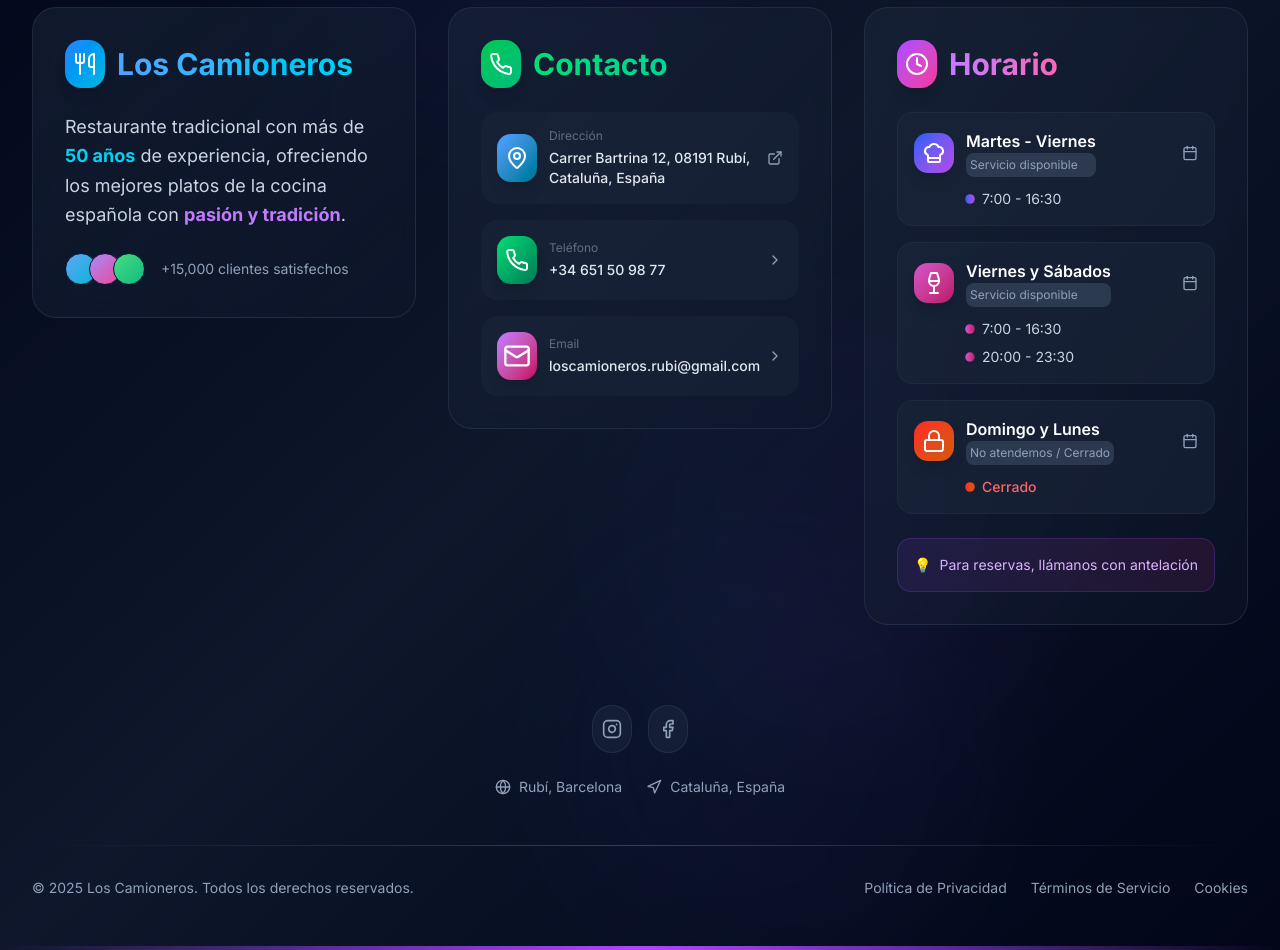
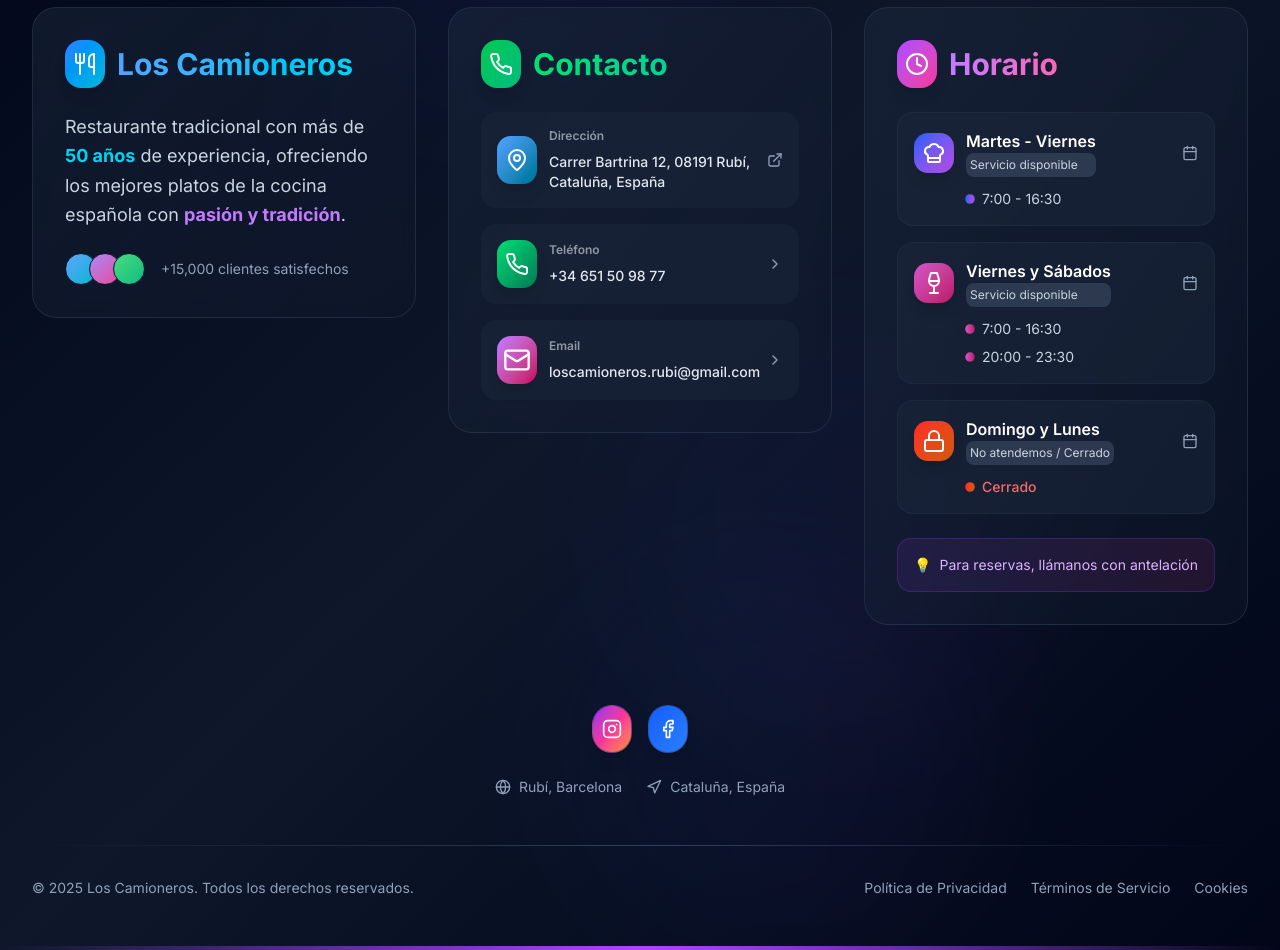
Before and after one commit to rubenmoya04/LosCamionerosWeb, a Next.js app: page / in a window 1280 px wide. Shown: the part 9060-10010 px from the top of the page. Built offline with nearby package versions, Linux system fonts and the light colour scheme.

Commit message:
Mejoras de footer: inst-facb y los platos mejorado en movil

```diff
--- a/components/featured-dishes.tsx
+++ b/components/featured-dishes.tsx
@@ -305,8 +305,8 @@ export default function FeaturedDishes() {
                 key={dish.id}
                 variants={itemVariants}
                 whileHover={{
-                  scale: isMobile ? 1.02 : 1.05,
-                  y: isMobile ? -5 : -10
+                  scale: isMobile ? 1 : 1.05,
+                  y: isMobile ? 0 : -10
                 }}
                 transition={{ type: "spring", stiffness: 400 }}
                 onMouseEnter={() => setHoveredCard(dish.id)}
@@ -356,10 +356,11 @@ export default function FeaturedDishes() {
                     <img
                       src={dish.image}
                       alt={dish.name}
-                      className={`w-full h-full object-cover transition-all duration-700 ${hoveredCard === dish.id ? "scale-110" : "scale-100"}`}
+                      className={`w-full h-full object-cover transition-all duration-700 ${isMobile ? "scale-100" : hoveredCard === dish.id ? "scale-110" : "scale-100"}`}
                     />
 
-                    {/* Overlay con efecto hover */}
+                    {/* Overlay con efecto hover - Solo en desktop */}
+                    {!isMobile && (
                       <div className={`absolute inset-0 bg-gradient-to-t from-black/60 via-transparent to-transparent transition-opacity duration-500 ${hoveredCard === dish.id ? "opacity-100" : "opacity-0"}`}>
                         <div className="absolute bottom-2 sm:bottom-3 md:bottom-4 left-2 sm:left-3 md:left-4 right-2 sm:right-3 md:right-4">
                           <div className="flex items-center gap-1 sm:gap-2 text-white">
@@ -368,9 +369,10 @@ export default function FeaturedDishes() {
                           </div>
                         </div>
                       </div>
+                    )}
 
-                    {/* Efecto de brillo */}
-                    {hoveredCard === dish.id && (
+                    {/* Efecto de brillo - Solo en desktop */}
+                    {!isMobile && hoveredCard === dish.id && (
                       <div className="absolute inset-0 bg-gradient-to-tr from-transparent via-white/20 to-transparent transform -skew-x-12 -translate-x-full animate-shimmer"></div>
                     )}
                   </div>
@@ -389,8 +391,10 @@ export default function FeaturedDishes() {
                     </p>
                   </div>
 
-                  {/* Efecto de borde animado */}
+                  {/* Efecto de borde animado - Solo en desktop */}
+                  {!isMobile && (
                     <div className="absolute inset-0 rounded-2xl sm:rounded-3xl bg-gradient-to-r from-blue-400 to-cyan-500 opacity-0 group-hover:opacity-20 transition-opacity duration-500 -z-10"></div>
+                  )}
                 </div>
               </motion.div>
             ))}
@@ -490,13 +494,13 @@ export default function FeaturedDishes() {
               {/* Botones de navegación - Visibles en móvil y desktop */}
               <button
                 onClick={() => navigateImage('prev')}
-                className="absolute left-2 sm:left-4 top-1/2 -translate-y-1/2 bg-white/20 hover:bg-white/30 text-white p-2 sm:p-3 rounded-full backdrop-blur-sm transition-all duration-300 active:scale-95 shadow-lg"
+                className="absolute left-2 sm:left-4 top-1/2 -translate-y-1/2 bg-[#c2c2c2] hover:bg-white/30 text-white p-2 sm:p-3 rounded-full backdrop-blur-sm transition-all duration-300 active:scale-95 shadow-lg"
               >
                 <ChevronLeft className="w-5 h-5 sm:w-6 sm:h-6" />
               </button>
               <button
                 onClick={() => navigateImage('next')}
-                className="absolute right-2 sm:right-4 top-1/2 -translate-y-1/2 bg-white/20 hover:bg-white/30 text-white p-2 sm:p-3 rounded-full backdrop-blur-sm transition-all duration-300 active:scale-95 shadow-lg"
+                className="absolute right-2 sm:right-4 top-1/2 -translate-y-1/2 bg-[#c2c2c2] hover:bg-white/30 text-white p-2 sm:p-3 rounded-full backdrop-blur-sm transition-all duration-300 active:scale-95 shadow-lg"
               >
                 <ChevronRight className="w-5 h-5 sm:w-6 sm:h-6" />
               </button>
--- a/components/footer.tsx
+++ b/components/footer.tsx
@@ -91,9 +91,20 @@ const schedule: ScheduleItem[] = [
 ]
 
 const socialLinks: SocialLink[] = [
-  { icon: Instagram, href: "https://www.instagram.com/loscamionerosrubi", label: "Instagram" },
-  { icon: Facebook, href: "https://www.facebook.com/share/1A4tKngTFw/", label: "Facebook" }
-
+  {
+    icon: Instagram,
+    href: "https://www.instagram.com/loscamionerosrubi",
+    label: "Instagram",
+    brandColor: "bg-gradient-to-br from-purple-600 via-pink-500 to-orange-400",
+    hoverColor: "hover:from-purple-700 hover:via-pink-600 hover:to-orange-500"
+  },
+  {
+    icon: Facebook,
+    href: "https://www.facebook.com/share/1A4tKngTFw/",
+    label: "Facebook",
+    brandColor: "bg-gradient-to-br from-blue-600 to-blue-500",
+    hoverColor: "hover:from-blue-700 hover:to-blue-600"
+  }
 ]
 
 // Custom hook for hover states
@@ -178,7 +189,7 @@ const ContactCard: React.FC<{
 
       <div className="flex-1 min-w-0">
         <motion.p
-          className="text-xs text-slate-400 mb-1"
+          className="text-xs text-slate-200 mb-1 sm:mb-2 font-semibold"
           initial={{ opacity: 0.6 }}
           whileHover={{ opacity: 1 }}
         >
@@ -236,7 +247,7 @@ const ScheduleCard: React.FC<{ item: ScheduleItem; index: number }> = ({ item, i
             >
               {item.days}
             </motion.p>
-            <p className="text-xs text-slate-400 bg-slate-600/50 p-1 rounded-md ">
+            <p className="text-xs text-slate-300 bg-slate-600/50 p-1 rounded-md ">
               {item.hours[0] === "Cerrado" ? "No atendemos / Cerrado" : "Servicio disponible"}
             </p>
           </div>
@@ -275,30 +286,55 @@ const ScheduleCard: React.FC<{ item: ScheduleItem; index: number }> = ({ item, i
 
 // Social Link Component - Fully responsive
 const SocialLinkComponent: React.FC<{ social: SocialLink; index: number }> = ({ social, index }) => {
-  const IconComponent = social.icon
+  const IconComponent = social.icon;
 
   return (
     <motion.a
-      key={index}
       href={social.href}
-      className="relative group w-14 h-14 sm:w-10 sm:h-12 bg-slate-800/50 rounded-full flex items-center justify-center border border-slate-700/50 hover:border-cyan-500/50 transition-all duration-300"
-      aria-label={social.label}
-      initial={{ opacity: 0, scale: 0 }}
-      whileInView={{ opacity: 1, scale: 1 }}
-      viewport={{ once: true }}
-      transition={{ delay: index * 0.1, type: "spring" }}
+      className={`relative group w-14 h-14 sm:w-10 sm:h-12 ${social.brandColor} ${social.hoverColor} rounded-full flex items-center justify-center border border-slate-700/50 transition-all duration-300 shadow-lg hover:shadow-xl transform hover:scale-110`}
       whileTap={{ scale: 0.95 }}
     >
-      <IconComponent className="w-4 h-4 sm:w-5 sm:h-5 text-slate-400 group-hover:text-cyan-400 transition-colors" />
+      {/* Icono siempre visible */}
+      <IconComponent className="w-4 h-4 sm:w-5 sm:h-5 text-white relative z-10 transition-colors duration-300" />
+
+      {/* Overlay de hover */}
       <motion.div
-        className="absolute inset-0 bg-gradient-to-r from-cyan-500/20 to-blue-500/20 rounded-full"
-        initial={{ opacity: 0 }}
-        whileHover={{ opacity: 1 }}
-        transition={{ duration: 0.2 }}
+        className="absolute inset-0 rounded-full opacity-0 group-hover:opacity-100 transition-opacity duration-300 pointer-events-none"
+        style={{
+          background:
+            social.label === "Instagram"
+              ? "radial-gradient(circle, rgba(225,48,108,0.2) 0%, transparent 70%)"
+              : "radial-gradient(circle, rgba(66,103,178,0.2) 0%, transparent 70%)",
+        }}
+      />
+
+      {/* Efecto de pulso */}
+      <motion.div
+        className="absolute inset-0 rounded-full opacity-0 group-hover:opacity-30 pointer-events-none"
+        style={{
+          background:
+            social.label === "Instagram"
+              ? "radial-gradient(circle, rgba(225,48,108,0.3) 0%, transparent 70%)"
+              : "radial-gradient(circle, rgba(66,103,178,0.3) 0%, transparent 70%)",
+        }}
+        animate={{ scale: [1, 1.1, 1] }}
+        transition={{ duration: 1, repeat: Infinity }}
+      />
+
+      {/* Brillo de marca */}
+      <motion.div
+        className="absolute -inset-1 rounded-full opacity-0 group-hover:opacity-100 blur-sm pointer-events-none transition-opacity duration-300"
+        style={{
+          background:
+            social.label === "Instagram"
+              ? "linear-gradient(45deg, #f09433 0%, #e6683c 25%, #dc2743 50%, #cc2366 75%, #bc1888 100%)"
+              : "linear-gradient(45deg, #1877f2 0%, #42a5f5 100%)",
+        }}
       />
     </motion.a>
-  )
-}
+  );
+};
+
 
 // Main Footer Component
 export default function Footer() {
```
Lines whose indentation alone changed are shown as unchanged.
